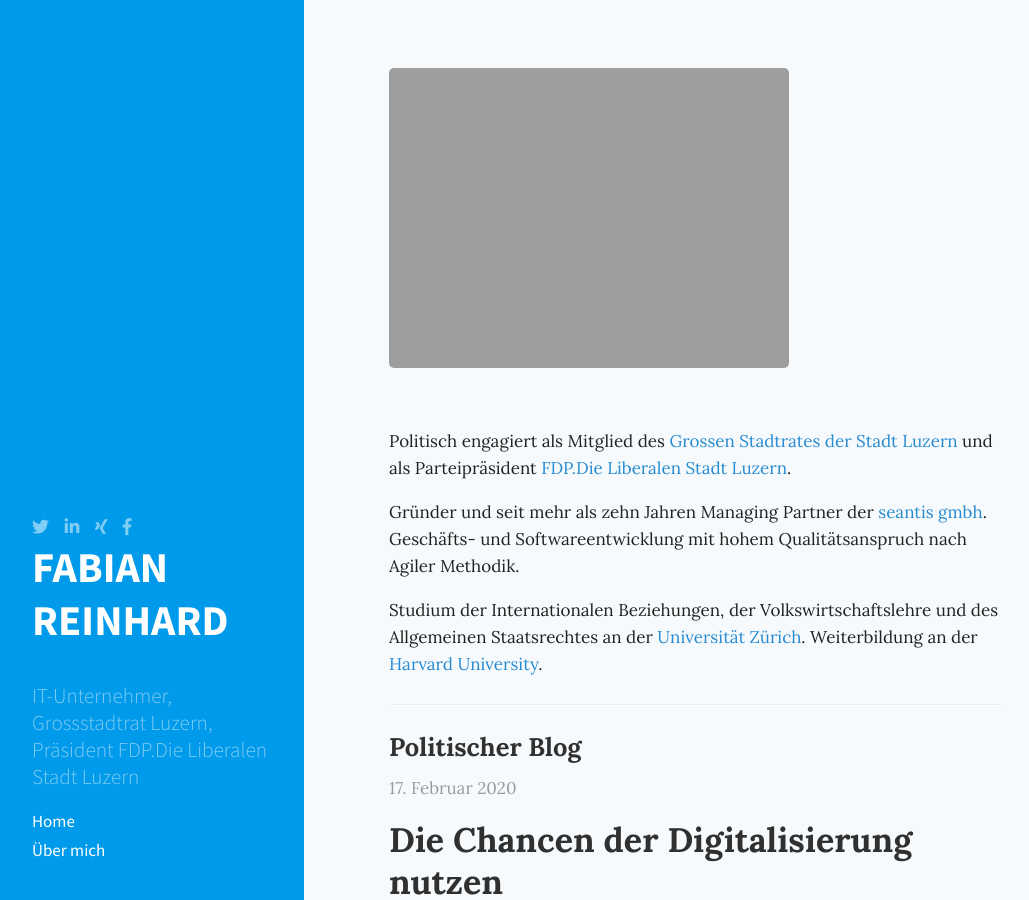
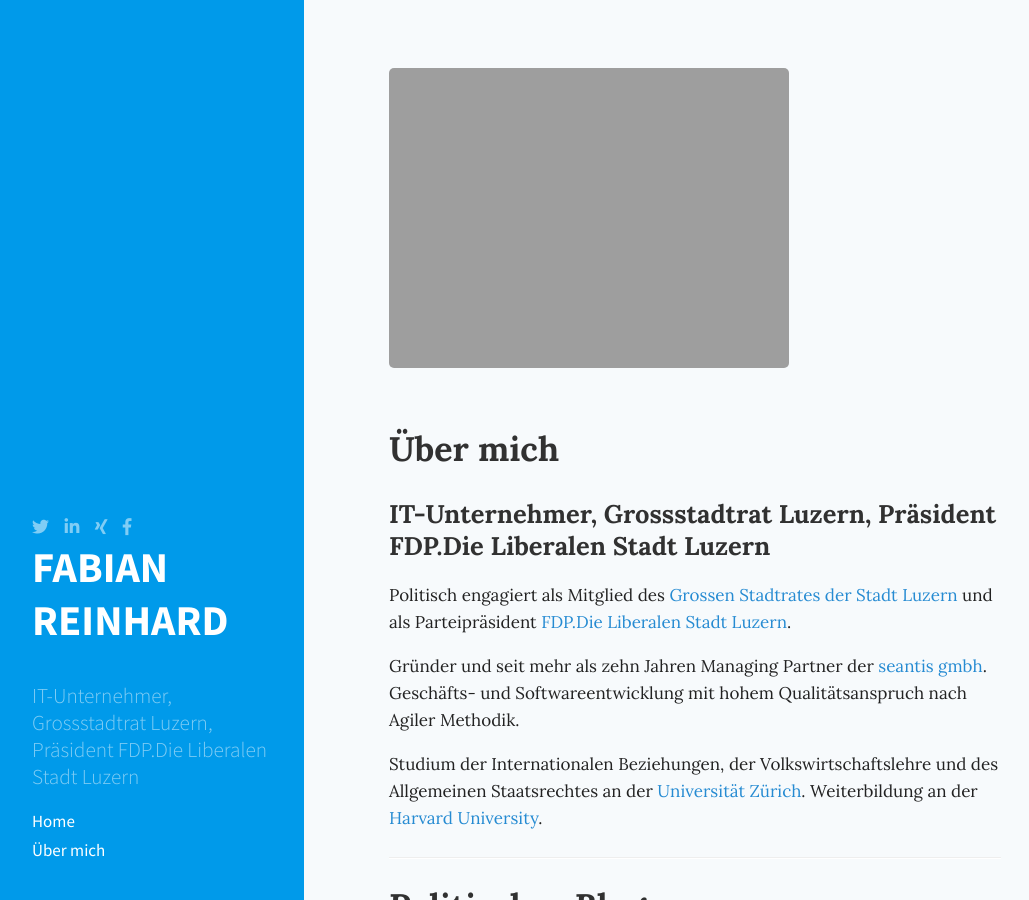
Before and after one commit to freinhard/freinhard.github.io, a Jekyll site: the page built from index.html, in a window 1280 px wide and 900 px high. Shown: the whole window, without its empty margins (2-1031 px from the left). Built offline with Jekyll 4.4.1, drawn with Linux system fonts in a browser that asks for light colours; nearby versions of some CDN libraries; the list of posts is cut into pages by our own code; comment, search, counter and statistics services are not loaded; some of the changed text lies outside the part shown.

```diff
--- a/index.html
+++ b/index.html
@@ -7,13 +7,17 @@ title: Home
     <a href="{{ site.baseurl }}/public/assets/Flyer-2020.pdf"><img src="{{ site.baseurl }}/public/assets/Flyer-2020.png" alt="Flyer Wahlen 2020" /></a>
 </div>
 
+<h1>Über mich</h1>
+<h2>IT-Unternehmer, Grossstadtrat Luzern, Präsident FDP.Die Liberalen Stadt Luzern</h2>
+
 <p>Politisch engagiert als Mitglied des <a href="https://www.stadtluzern.ch/politikverwaltung/grosserstadtrat/5973">Grossen Stadtrates der Stadt Luzern</a> und als Parteipräsident <a href="http://www.fdp-stadtluzern.ch">FDP.Die Liberalen Stadt Luzern</a>.</p>
 <p>Gründer und seit mehr als zehn Jahren Managing Partner der <a href="http://www.seantis.ch">seantis gmbh</a>. Geschäfts- und Softwareentwicklung mit hohem Qualitätsanspruch nach Agiler Methodik.</p>
 <p>Studium der Internationalen Beziehungen, der Volkswirtschaftslehre und des Allgemeinen Staatsrechtes an der <a href="http://www.uzh.ch">Universität Zürich</a>. Weiterbildung an der <a href="https://www.harvard.edu">Harvard University</a>.</p>
 
 <hr />
 
-<h2>Politischer Blog</h2>
+<h1>Politischer Blog</h1>
+<h2>Liberale Meinungen unnd Thesen</h2>
 
 <div class="posts">
   {% for post in paginator.posts %}
```
